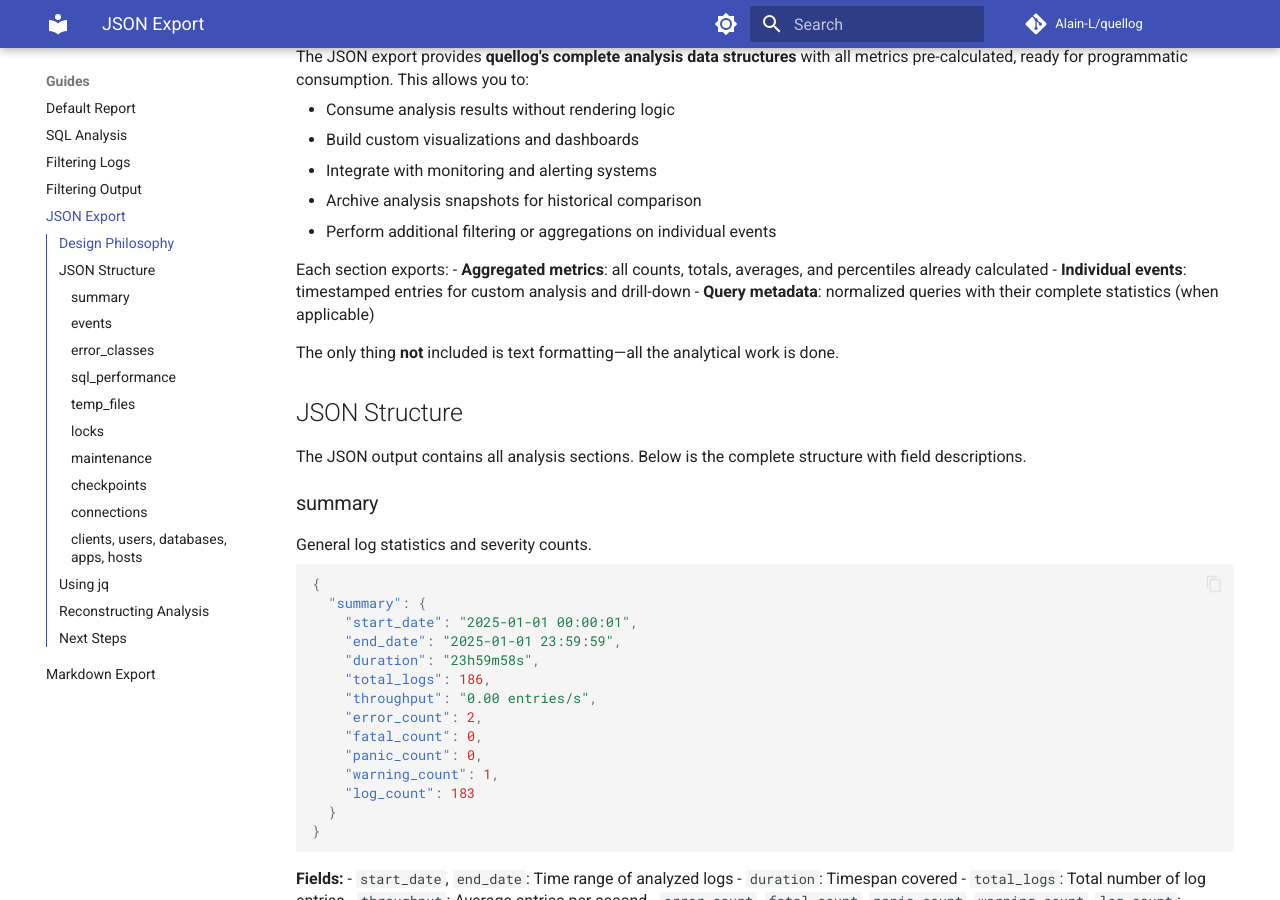
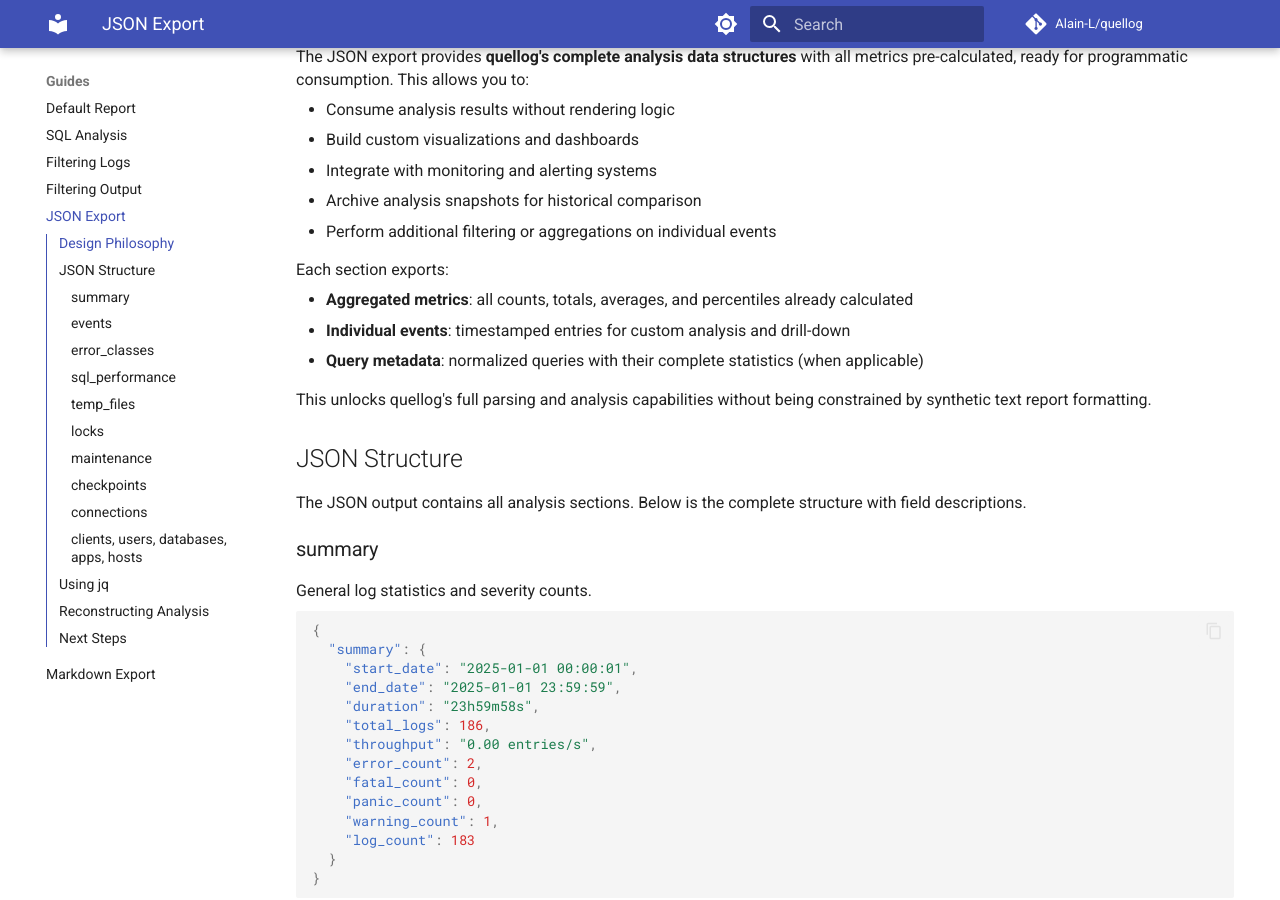
Before and after one commit to Alain-L/quellog, an MkDocs documentation site: the page built from docs/json-export.md, in a window 1280 px wide and 900 px high, scrolled down 466 px. Built offline with MkDocs 1.6.1 and Material for MkDocs 9.7.7, drawn with Linux system fonts in a browser that asks for light colours; comment, search, counter and statistics services are not loaded.

Commit message:
docs: reframe JSON export conclusion positively
Replace negative framing ("not included") with positive emphasis:
JSON export unlocks quellog's full analysis capabilities without
being constrained by synthetic text report formatting.

```diff
--- a/docs/json-export.md
+++ b/docs/json-export.md
@@ -24,11 +24,12 @@ The JSON export provides **quellog's complete analysis data structures** with al
 - Perform additional filtering or aggregations on individual events
 
 Each section exports:
+
 - **Aggregated metrics**: all counts, totals, averages, and percentiles already calculated
 - **Individual events**: timestamped entries for custom analysis and drill-down
 - **Query metadata**: normalized queries with their complete statistics (when applicable)
 
-The only thing **not** included is text formatting—all the analytical work is done.
+This unlocks quellog's full parsing and analysis capabilities without being constrained by synthetic text report formatting.
 
 ## JSON Structure
 
```
